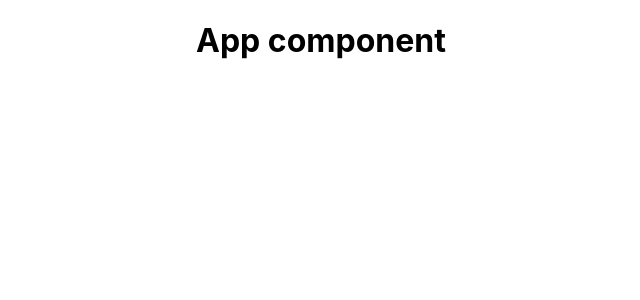
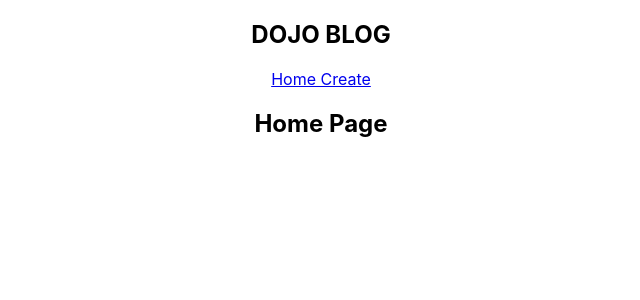
Before and after one commit to LKhushlani/MyBlog, a React (Create React App) app: page / in a window 1280 px wide. Shown: the top 300 px of the page, without its empty margins (319-959 px from the left). Built offline with nearby package versions, Linux system fonts and the light colour scheme.

Commit message:
Home compoenent

```diff
--- a/src/App.js
+++ b/src/App.js
@@ -1,14 +1,15 @@
-// import logo from './logo.svg';
 import './App.css';
-
+import NavBar from './NavBar'
+import Home from './Home'
 function App() {
   return (
     <div className="App">
       {/* div injected in html file  */}
 
-<div className="content">
-  <h1> App component</h1>
-  </div>
+      <NavBar />
+      <div className="content">
+        <Home />
+      </div>
     </div>
   );
 }
--- /dev/null
+++ b/src/Home.js
@@ -0,0 +1,10 @@
+const Home = () => {
+    return (
+        <div className="home">
+            <h2> Home Page </h2>
+        </div>
+
+    );
+}
+
+export default Home;
--- a/src/Navbar.js
+++ b/src/Navbar.js
@@ -0,0 +1,15 @@
+const NavBar = () => {
+    return (
+
+        <nav className="navbar">
+            <h1> DOJO BLOG </h1>
+            <div className="links">
+                <a href="/">Home</a>
+                <a href="/create"> Create </a>
+            </div>
+        </nav>
+
+    );
+}
+
+export default NavBar;
```
Also changed, not shown: 1 other file (tests, documents, lock files or other folders).
